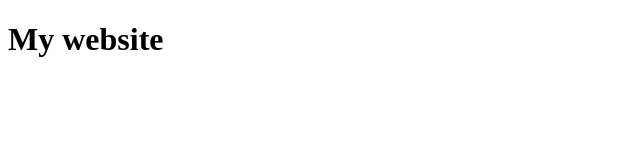
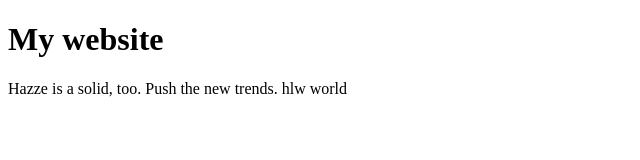
Before and after one commit to Amir-16/my-first-blog, a plain HTML site: page index.html in a window 1280 px wide. Shown: the whole page, without its empty margins (0-640 px from the left). Drawn offline with Linux system fonts and the light colour scheme.

Commit message:
learnedgithub

```diff
--- a/index.html
+++ b/index.html
@@ -6,6 +6,8 @@
     <title>Document</title>
 
     <h1> My website</h1>
+
+    <p>Hazze is a solid, too. Push the  new trends.  hlw world </p>
 </head>
 <body>
 
```
